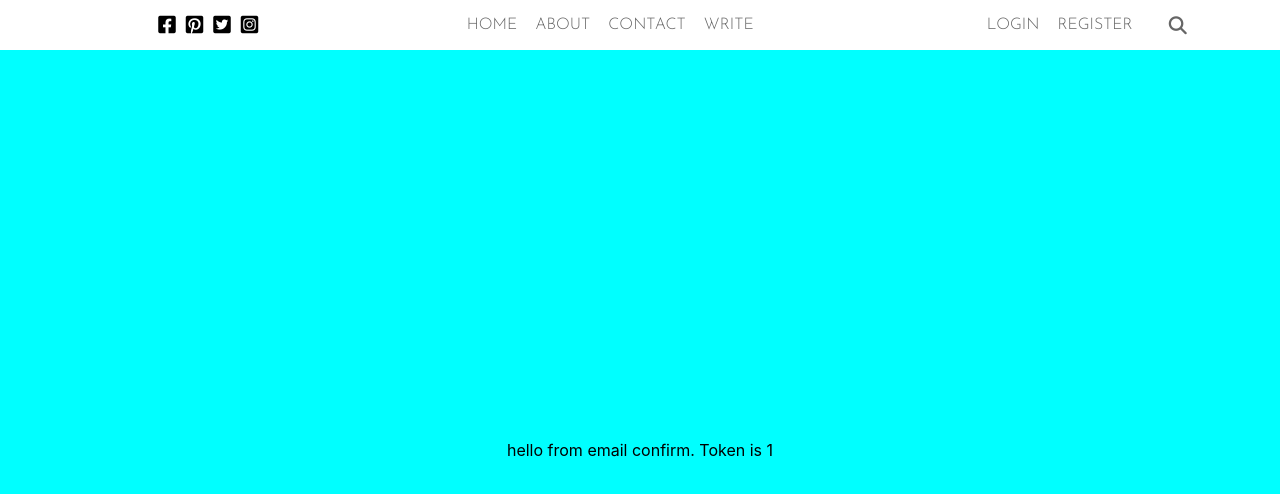
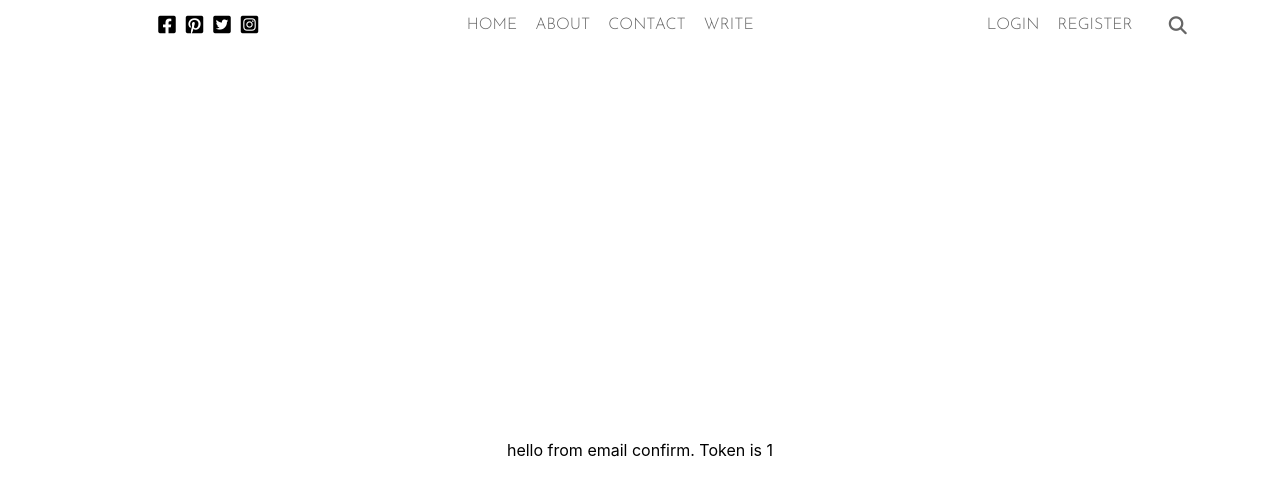
Before and after one commit to Zee-Iq/blog-app, a React (Create React App) app in the folder client/: page /emailconfirm/1 in a window 1280 px wide. Shown: the top 494 px of the page. Built offline with nearby package versions, Linux system fonts and the light colour scheme.

Commit message:
second try

```diff
--- a/client/src/App.jsx
+++ b/client/src/App.jsx
@@ -1,6 +1,6 @@
 import "./App.css";
 import TopBar from "./Components/TopBar/TopBar";
-import { BrowserRouter as Router, Route, Routes, Link } from "react-router-dom";
+import { BrowserRouter as Router, Route, Routes} from "react-router-dom";
 import Homepage from "./Components/Homepage/Homepage";
 import Register from "./Components/Register/Register";
 import Login from "./Components/Login/Login";
@@ -8,8 +8,7 @@ import Write from "./Components/Write/Write";
 import UserProfile from "./Components/UserProfile/UserProfile";
 import Single from "./Components/Single/Single";
 import EmailConfirm from "./Components/EmailConfirm/EmailConfirm";
-
-
+import ForgotPass from "./Components/ForgotPassword/ForgotPass";
 
 const user = false;
 /* test */
@@ -29,10 +28,15 @@ const App = () => {
           path="/userprofile"
           element={user ? <UserProfile /> : <Register />}
         ></Route>
-         <Route path="/post" element={<Single />}> </Route>
-         <Route path="/emailconfirm/:token" exact element={<EmailConfirm />}></Route>
-         {/* <Route path='/forgotpass' exact component={}></Route> */}
-
+        <Route path="/post" element={<Single />}>
+          {" "}
+        </Route>
+        <Route
+          path="/emailconfirm/:token"
+          exact
+          element={<EmailConfirm />}
+        ></Route>
+        <Route path="/forgotpass" element={<ForgotPass/>} exact></Route>
       </Routes>
     </Router>
   );
--- a/client/src/Components/EmailConfirm/EmailConfirm.css
+++ b/client/src/Components/EmailConfirm/EmailConfirm.css
@@ -2,5 +2,5 @@
     display: grid;
     place-content: center;
     min-height: 100vh;
-    background-color: aqua;
+
 }
--- a/client/src/Components/ForgotPassword/ForgotPass.jsx
+++ b/client/src/Components/ForgotPassword/ForgotPass.jsx
@@ -1,18 +1,19 @@
 import React, { useState } from "react";
 
 
+
 export default function ForgotPass() {
-  // const [email, setEmail] = useState;
+  const [email, setEmail] = useState;
 
   return (
     <div className="password-container">
-      {/* <p>Please type your email to help recover your password</p>
+      <p>Please type your email to help recover your password</p>
       <input
         placeholder="Type your email"
         value={email}
         onChange={(e) => setEmail(e.target.value)}
       />
-      <button>Send</button> */}
+      <button>Send</button>
       <h1>TEST !!!!!!!!!!!!!!!!!!</h1>
     </div>
   );
```
